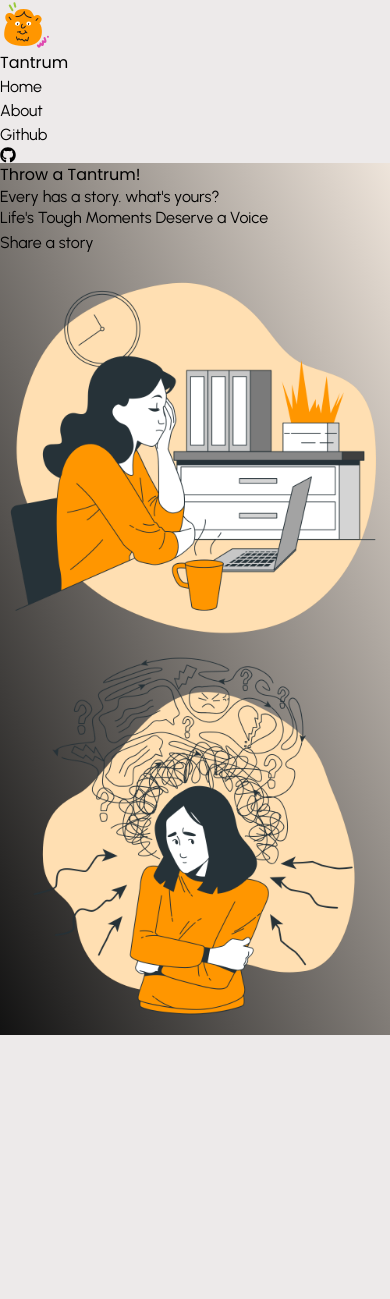
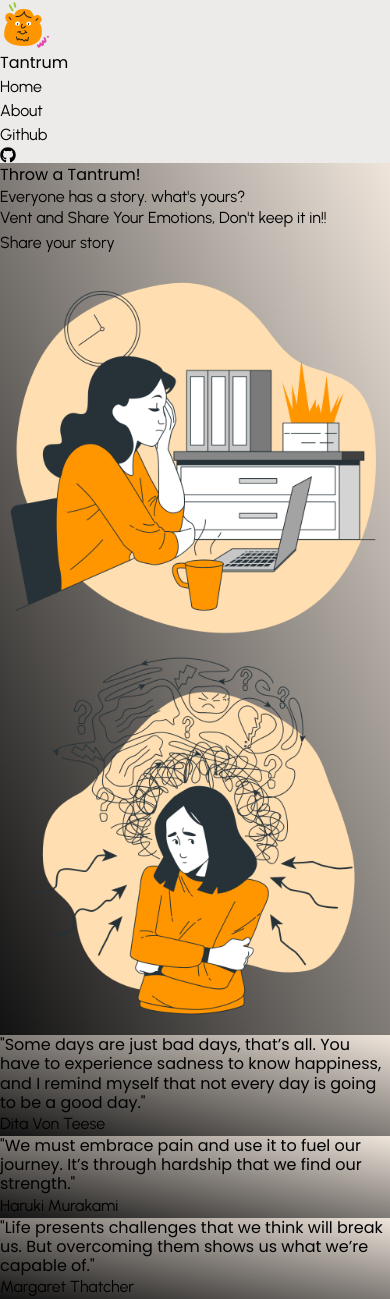
Before and after one commit to Asuraking913/Tantrum, a React (Vite) app: page / in a window 390 px wide. Before the commit the page ends 1035 px from the top, so only its background shows below. Built offline with nearby package versions, Linux system fonts and the light colour scheme.

Commit message:
update: buidling next section

```diff
--- /dev/null
+++ b/src/components/landing/descrip.jsx
@@ -0,0 +1,31 @@
+import React from 'react'
+import SlideBox from './slidebox'
+
+function Descrip() {
+
+
+    const slideItems = [
+        {
+            author: "Dita Von Teese",
+            content: "Some days are just bad days, that’s all. You have to experience sadness to know happiness, and I remind myself that not every day is going to be a good day.",
+        },
+        {
+            author: "Haruki Murakami",
+            content: "We must embrace pain and use it to fuel our journey. It’s through hardship that we find our strength.",
+        },
+        {
+            author: "Margaret Thatcher",
+            content: "Life presents challenges that we think will break us. But overcoming them shows us what we’re capable of.",
+        }
+    ]
+
+    const slideList = slideItems.map((items, i) => <SlideBox {...items}/>)
+
+  return (
+    <section className='min-h-[200px] px-[--pdx] flex py-[2em] gap-[1em]'>
+        {slideList}
+    </section>
+  )
+}
+
+export default Descrip
--- a/src/components/landing/hero.jsx
+++ b/src/components/landing/hero.jsx
@@ -5,13 +5,13 @@ import sad2 from "../../assets/sad4.png"
 
 function Hero() {
   return (
-    <section className='h-screen overflow-hidden bg-[--black] flex items-center justify-center text-[--white] px-[--pdx] linear relative'>
+    <section className='h-screen rounded-b-[15px] overflow-hidden bg-[--black] flex items-center justify-center text-[--white] px-[--pdx] linear relative'>
         <div  className='text-center w-[80%] flex flex-col gap-[15px]'>
             <p className='pop text-[--accent] font-bold capitalize text-[1.2rem]'>Throw a Tantrum!</p>
-            <h1 className='text-[5rem] urba font-semibold capitalize line'>Every has a story. what's yours?</h1>
-            <p className='urba text-[2rem] opacity-80'>Life's Tough Moments Deserve a Voice</p>
+            <h1 className='text-[5rem] urba font-semibold capitalize line'>Everyone has a story. what's yours?</h1>
+            <p className='urba text-[1.8rem] opacity-80'>Vent and Share Your Emotions, Don't keep it in!!</p>
             <div className=''>
-                <Button text={"Share a story"} inverse={false}/>
+                <Button text={"Share your story"} inverse={false}/>
             </div>
         </div>
         <div className='absolute bottom-[-4em] left-[1em] opacity-30'>
--- /dev/null
+++ b/src/components/landing/slidebox.jsx
@@ -0,0 +1,12 @@
+import React from 'react'
+
+function SlideBox({author, content}) {
+  return (
+    <div className='w-[50%] min-h-[130px] linear bg-[--black] relative text-center shadow-lg shadow-[--blackv]  p-[20px] flex flex-col justify-between rounded-[10px]'>
+        <p className='pop italic line text-[--white]'><span className='text-[1.5rem]'>"</span>{content}<span className='text-[1.5rem]'>"</span></p>
+        <p className='urba font-semibold sm:text-xl text-[--accent]'>{author}</p>
+    </div>
+  )
+}
+
+export default SlideBox
--- a/src/components/primary/nav.jsx
+++ b/src/components/primary/nav.jsx
@@ -6,6 +6,9 @@ import { FaQuestion } from 'react-icons/fa'
 function Nav() {
   return (
     <header className=' z-[1] fixed top-0 w-full p-[10px] px-[--pdx] items-center flex justify-between'>
+        <div className='absolute left-0 z-[-1] backdrop-blur-lg h-full w-full'>
+
+        </div>
         <div className='flex items-center text-[--white]'>
             <img src={icon} alt="" />
             <a href="#" className='pop text-xl'>Tantrum</a>
--- a/src/index.css
+++ b/src/index.css
@@ -5,6 +5,7 @@
 :root {
     --bg: #ebe8e8e3;
     --black: #121212;
+    --blackv:rgba(18, 18, 18, 0.185);
     --pdx: 4em;
     --accent: #FF9600;
     --white: #F4F4F4;
--- a/src/pages/home.jsx
+++ b/src/pages/home.jsx
@@ -1,6 +1,7 @@
 import React from 'react'
 import Nav from '../components/primary/nav'
 import Hero from '../components/landing/hero'
+import Descrip from '../components/landing/descrip'
 
 function Home() {
   return (
@@ -8,6 +9,7 @@ function Home() {
         <Nav />
         <article>
           <Hero />
+          <Descrip />
         </article>
     </div>
   )
```
